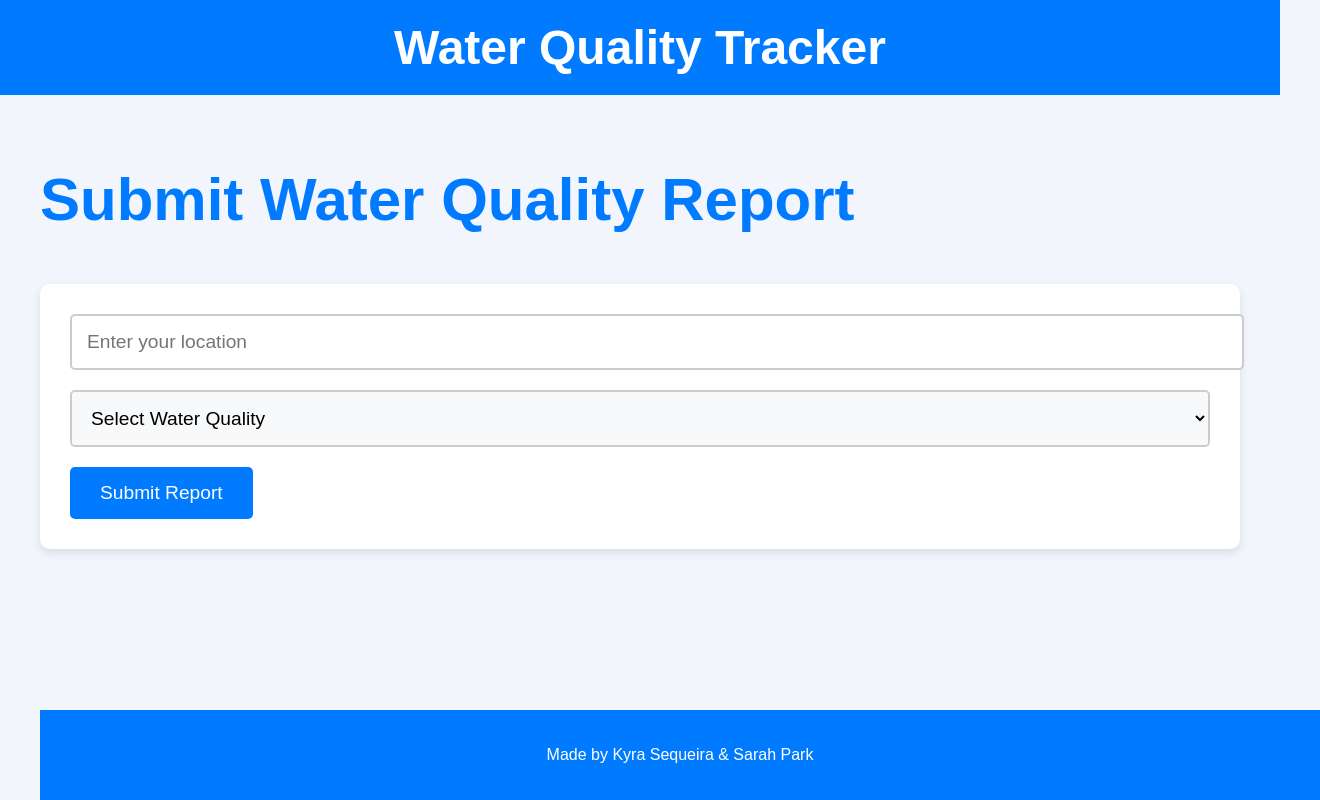
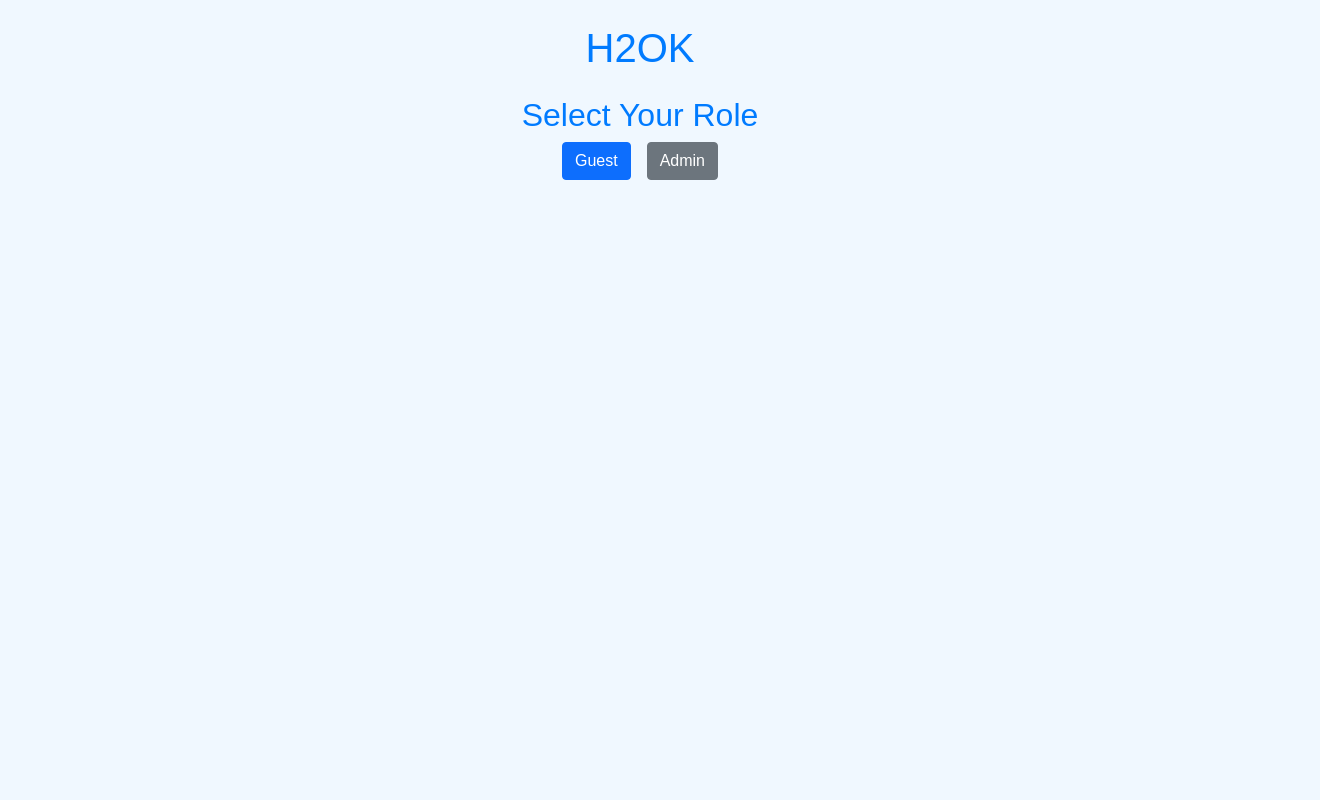
Before and after one commit to dsk247/redesigned-octo-funicular, a plain HTML site: page a9165/index.html in a window 1280 px wide. Shown: the whole page, 1320 px wide, since content can reach past the window. Drawn offline with nearby package versions, Linux system fonts and the light colour scheme.

Commit message:
Update index.html

```diff
--- a/a9165/index.html
+++ b/a9165/index.html
@@ -3,145 +3,29 @@
 <head>
     <meta charset="UTF-8">
     <meta name="viewport" content="width=device-width, initial-scale=1.0">
-    <title>Water Quality Tracker</title>
-    <style>
-        body {
-            font-family: 'Arial', sans-serif;
-            background-color: #f2f6fc;
-            color: #333;
-            margin: 0;
-            padding: 0;
-        }
-
-        .container {
-            max-width: 1200px;
-            margin: 0 auto;
-            padding: 20px;
-        }
-
-        header {
-            background-color: #007BFF;
-            padding: 20px 0;
-            text-align: center;
-            color: white;
-        }
-
-        header h1 {
-            font-size: 3em;
-            margin: 0;
-        }
-
-        .page-title {
-            font-size: 2.5em;
-            margin-bottom: 20px;
-            color: #007BFF;
-        }
-
-        .btn {
-            background-color: #007BFF;
-            color: white;
-            padding: 15px 30px;
-            text-align: center;
-            border: none;
-            cursor: pointer;
-            font-size: 1.2em;
-            border-radius: 5px;
-            transition: background-color 0.3s;
-        }
-
-        .btn:hover {
-            background-color: #0056b3;
-        }
-
-        .form-container {
-            background-color: white;
-            padding: 30px;
-            border-radius: 10px;
-            box-shadow: 0 4px 10px rgba(0, 0, 0, 0.1);
-        }
-
-        .input-field {
-            width: 100%;
-            padding: 15px;
-            margin-bottom: 20px;
-            border: 2px solid #ccc;
-            border-radius: 5px;
-            font-size: 1.2em;
-        }
-
-        .input-field:focus {
-            border-color: #007BFF;
-            outline: none;
-        }
-
-        .select-box {
-            width: 100%;
-            padding: 15px;
-            margin-bottom: 20px;
-            border: 2px solid #ccc;
-            border-radius: 5px;
-            font-size: 1.2em;
-            background-color: #f8f9fa;
-        }
-
-        .select-box:focus {
-            border-color: #007BFF;
-            outline: none;
-        }
-
-        footer {
-            background-color: #007BFF;
-            color: white;
-            text-align: center;
-            padding: 20px 0;
-            position: absolute;
-            bottom: 0;
-            width: 100%;
-        }
-    </style>
+    <title>H2OK - Choose Role</title>
+    <link href="https://cdn.jsdelivr.net/npm/bootstrap@5.1.3/dist/css/bootstrap.min.css" rel="stylesheet">
+    <link rel="stylesheet" href="style.css">
 </head>
 <body>
-    <header>
-        <h1>Water Quality Tracker</h1>
-    </header>
+    <div class="container">
+        <h1 class="text-center my-4">H2OK</h1>
 
-    <div class="container">
-        <div class="page-title">
-            <h2>Submit Water Quality Report</h2>
+        <h2 class="text-center">Select Your Role</h2>
+        <div class="d-flex justify-content-center">
+            <button class="btn btn-primary mx-2" onclick="goToGuestPage()">Guest</button>
+            <button class="btn btn-secondary mx-2" onclick="goToAdminLogin()">Admin</button>
         </div>
-
-        <div class="form-container">
-            <form id="submitReportForm">
-                <input class="input-field" type="text" id="location" placeholder="Enter your location" required>
-                <select class="select-box" id="waterQuality">
-                    <option value="">Select Water Quality</option>
-                    <option value="Good">Good</option>
-                    <option value="Fair">Fair</option>
-                    <option value="Poor">Poor</option>
-                </select>
-                <button type="submit" class="btn">Submit Report</button>
-            </form>
-        </div>
-
-        <footer>
-            <p>Made by Kyra Sequeira & Sarah Park</p>
-        </footer>
     </div>
 
     <script>
-        document.getElementById("submitReportForm").addEventListener("submit", function(event) {
-            event.preventDefault();
+        function goToGuestPage() {
+            window.location.href = "guest.html";
+        }
 
-            const location = document.getElementById("location").value;
-            const waterQuality = document.getElementById("waterQuality").value;
-
-            if (location && waterQuality) {
-                alert("Report submitted! Location: " + location + " | Water Quality: " + waterQuality);
-                // Here you would also make an API call to save this data
-            } else {
-                alert("Please fill in both fields.");
-            }
-        });
+        function goToAdminLogin() {
+            window.location.href = "admin-login.html";
+        }
     </script>
 </body>
 </html>
```
